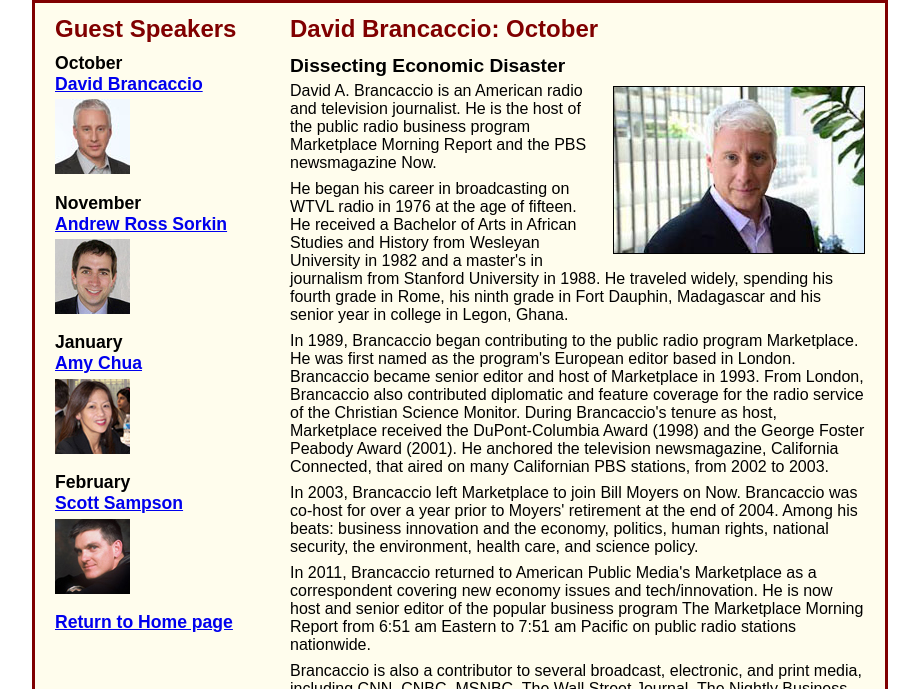
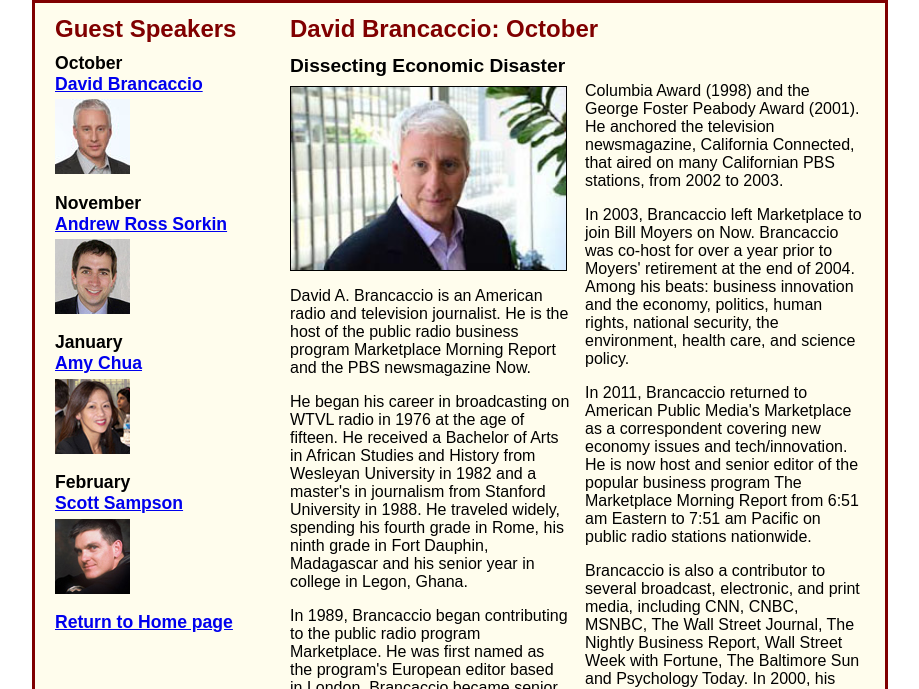
Before and after one commit to Apaulo-18/CS_148-town-hall-, a plain HTML site: page town_hall/speakers/c06x_brancaccio.html in a window 1280 px wide. Shown: the part 111-800 px from the top of the page, without its empty margins (180-1099 px from the left). Drawn offline with Linux system fonts and the light colour scheme.

Commit message:
M6 assignment 1

```diff
--- a/town_hall/speakers/c06x_brancaccio.html
+++ b/town_hall/speakers/c06x_brancaccio.html
@@ -14,10 +14,9 @@
 		<h3>Celebrating our <span class="shadow">75<sup>th</sup></span> Year</h3>
 	</header>
 	<main>
-		<section>
+		<article>
 			<h1>David Brancaccio: October</h1>
 			<h2>Dissecting Economic Disaster</h2>
-			<article>
 				<img src="../images/brancaccio_EEC.jpg" alt="David Brancaccio on Econ Extra Credit">
 				<p>
 					David A. Brancaccio is an American radio and television journalist. He is the host of the
@@ -57,8 +56,7 @@
 					account of a pilgrimage across America to learn how Americans apply their personal values to their
 					money. He also lectures widely about the future of the economy and the role of journalism in a democracy.
 				</p>
-			</article>
-		</section>
+		</article>
 		<aside>
 			<h2 id="speakers">Guest Speakers</h2>
 			<h3>October<br><a href="c06x_brancaccio.html">David Brancaccio</a></h3>
--- a/town_hall/styles/c06x_speaker.css
+++ b/town_hall/styles/c06x_speaker.css
@@ -44,27 +44,35 @@ header img {
 main {
 	clear: left;
 }
-section {
+article {
 	padding: 0 20px 20px 20px;
 	width: 575px;
 	float: right;
+	column-count: 2;
+	column-gap: 15px;
 }
-section h1 {
+article h1 {
 	color: #800000;
 	font-size: 150%;
 	margin: 0;
 	padding: .5em 0 .5em;
+	column-span: all;
 }
-section h2 {
+article h2 {
 	font-size: 120%;
 	padding-bottom: .25em;
+	column-span: all;
+
 }
 article p {
-	padding-bottom: .5em;
+
+	padding: .5em 0 .5em 0;
+
 }
 article img {
-	float: right;
-	margin: .25em 0 1em 1em;
+	float: left;
+	width: 275px;
+	margin: .25em 1em 1em 0;
 	border: 1px solid black;
 }
 aside {
```
